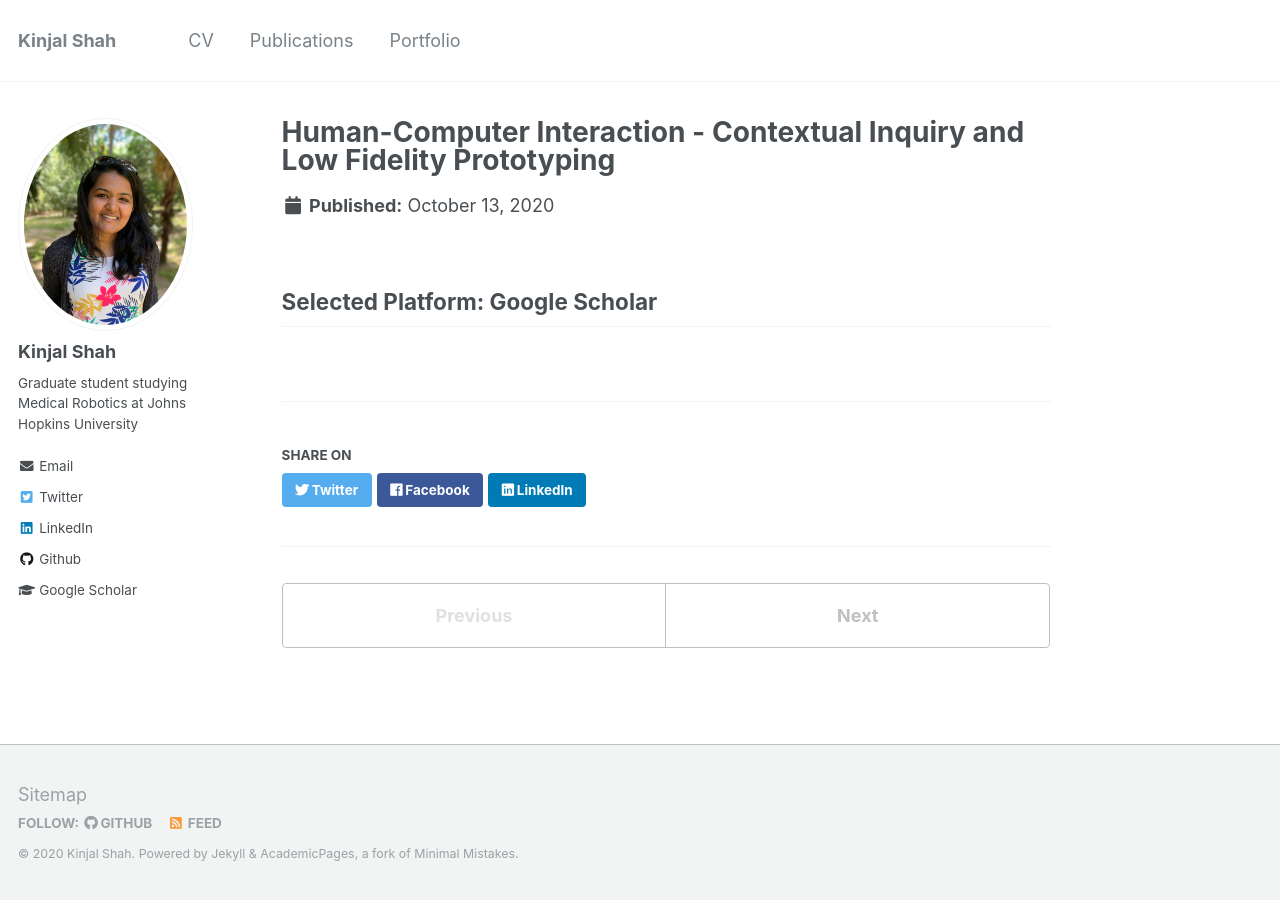
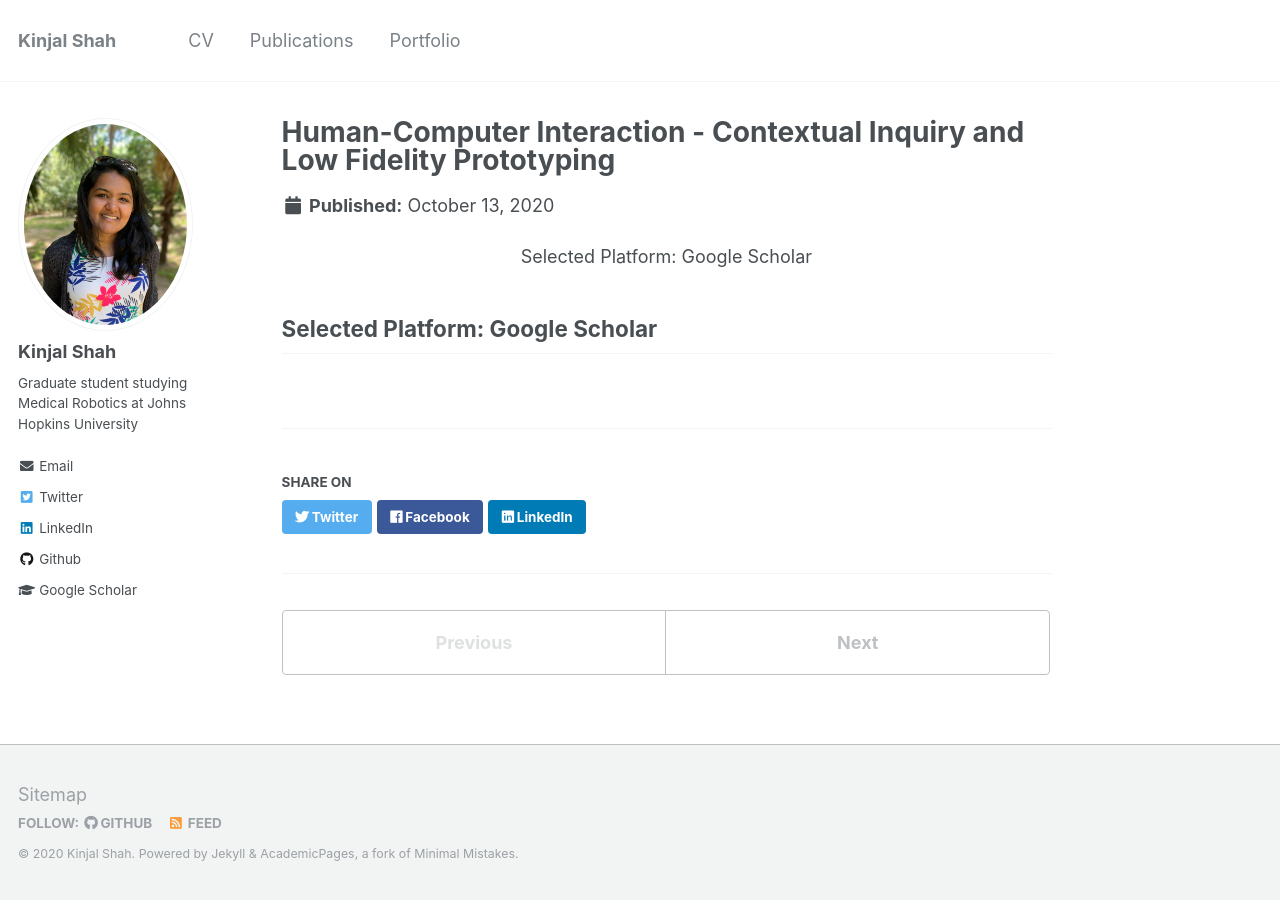
Before and after one commit to kinjmshah/kinjmshah.github.io, a Jekyll site: the page built from _portfolio/HCI_CI_LoFiPrototype.md, in a window 1280 px wide. Built offline with Jekyll 4.4.1, drawn with Linux system fonts in a browser that asks for light colours.

Commit message:
Update HCI_CI_LoFiPrototype.md

```diff
--- a/_portfolio/HCI_CI_LoFiPrototype.md
+++ b/_portfolio/HCI_CI_LoFiPrototype.md
@@ -3,4 +3,8 @@ title: "Human-Computer Interaction - Contextual Inquiry and Low Fidelity Prototy
 permalink: /portfolio/HCI_LowFidelityPrototyping
 ---
 
+<div align="center">
+  Selected Platform: Google Scholar
+</div>
+
 ##  Selected Platform: Google Scholar
```
